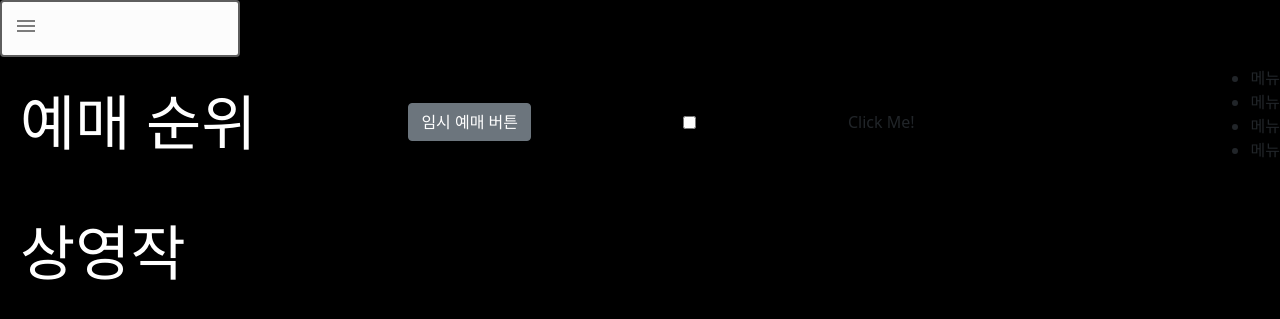
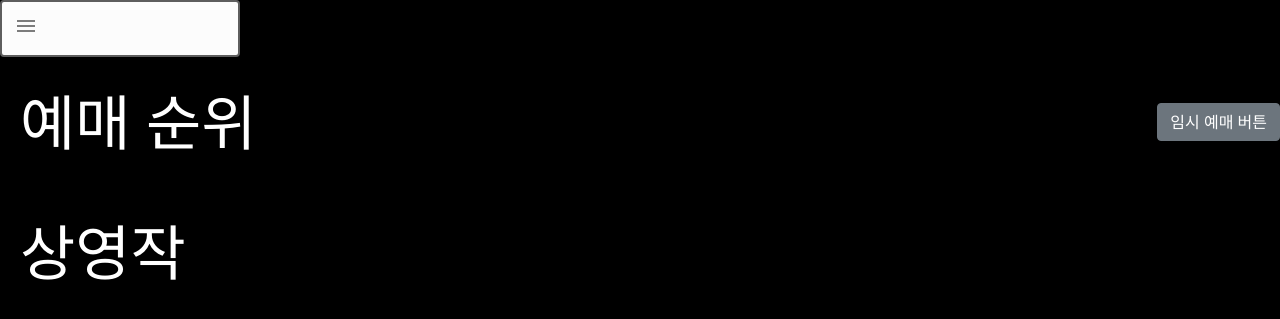
Before and after one commit to littleduck1219/movie_site, a Flask app: page / in a window 1280 px wide. Shown: the top 319 px of the page. Run offline with Flask 3, Linux system fonts and the light colour scheme; data that the repository does not hold is empty.

```diff
--- a/templates/index.html
+++ b/templates/index.html
@@ -281,8 +281,6 @@
 
 
         /* -----------------드롭다운 버튼-----------------  */
-        @import url('https://fonts.googleapis.com/icon?family=Material+Icons');
-
         .dropdown-label {
             font-size: 12px;
             margin: 10px;
@@ -706,21 +704,6 @@
                 <div class="ranked-section-header">
                     <div class="header-title">예매 순위</div>
                     <button type="button" class="btn btn-secondary" onclick="modalOn()">임시 예매 버튼</button>
-                    <!-- 진짜 임시로 추가함 (영화 정보 페이지에 들어갈 버튼) -->
-                    <input id="check-btn" type="checkbox" />
-                    <label class="click-btn" for="check-btn">Click Me!</label>
-                    <div class="menu-icon">
-                        <span class="menu-icon_up"></span>
-                        <span class="menu-icon__center"></span>
-                        <span class="menu-icon__down"></span>
-                    </div>
-
-                    <ul class="menubars">
-                        <li>메뉴</li>
-                        <li>메뉴</li>
-                        <li>메뉴</li>
-                        <li>메뉴</li>
-                    </ul>
                 </div>
                 <div class="ranked-movie-container">
                     <div class="ranked-movie">
```
